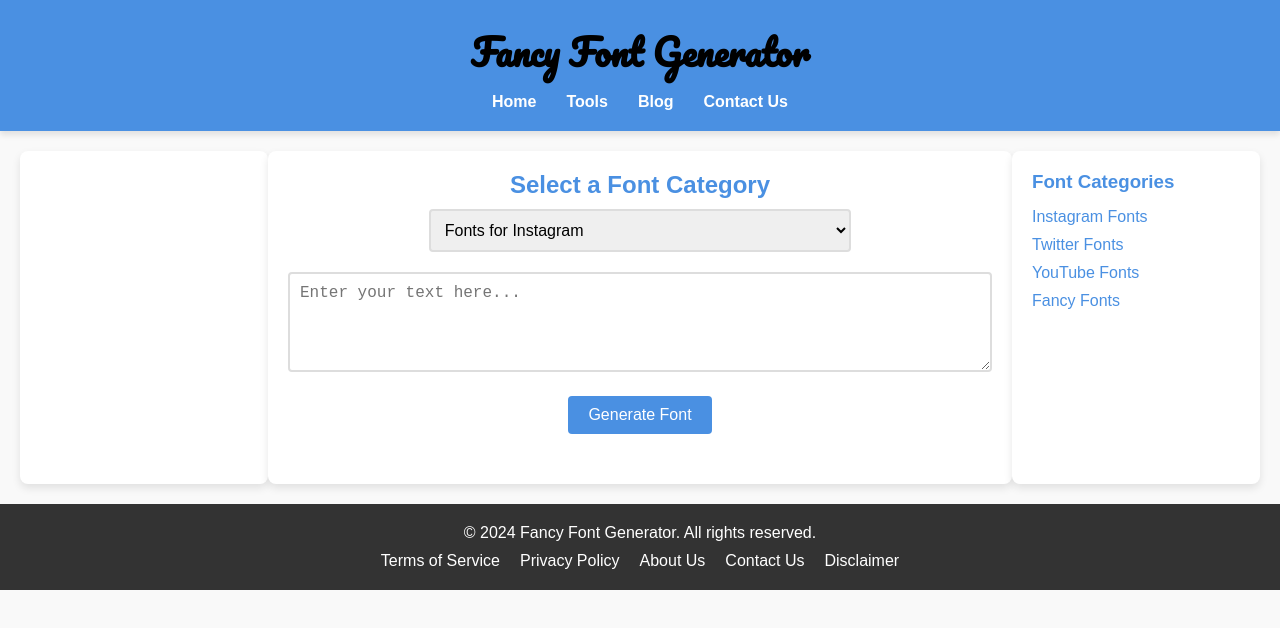
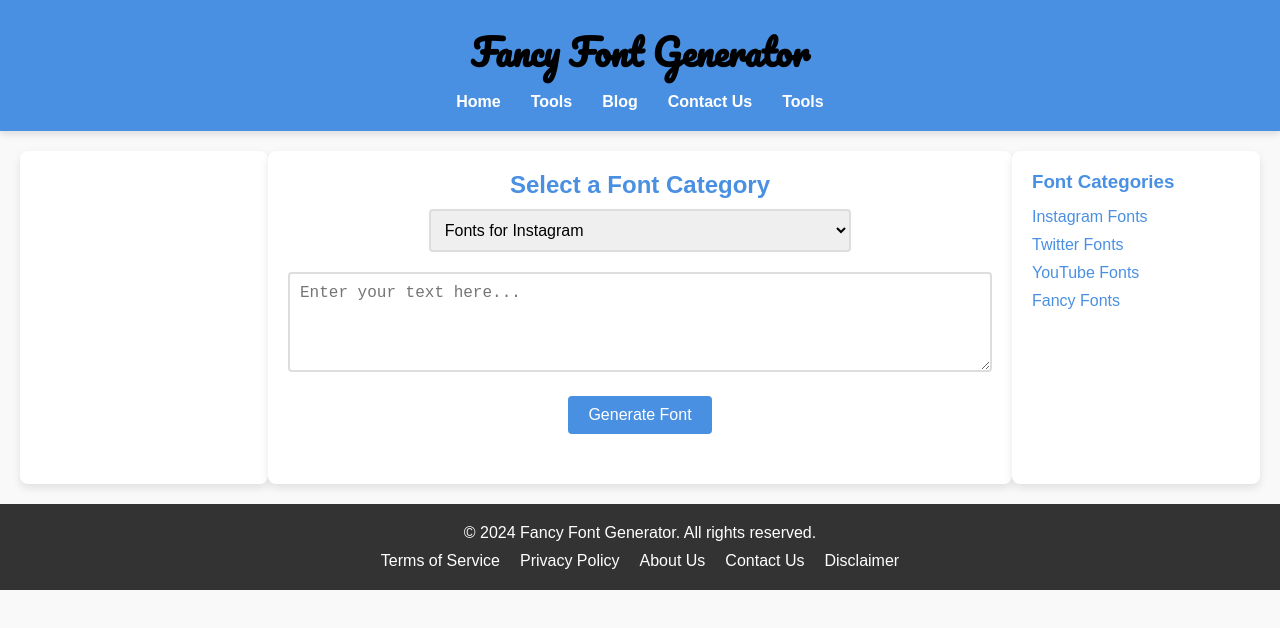
Before and after one commit to Toolshub9/Fancy-Font-Generator, a plain HTML site: page index.html in a window 1280 px wide. Drawn offline with Linux system fonts and the light colour scheme.

Commit message:
Update index.html

```diff
--- a/index.html
+++ b/index.html
@@ -26,6 +26,7 @@
         <li><a href="#">Tools</a></li>
         <li><a href="blog.html">Blog</a></li>
         <li><a href="contact.html">Contact Us</a></li>
+        <li><a href="#">Tools</a></li>
       </ul>
     </nav>
   </header>
```
